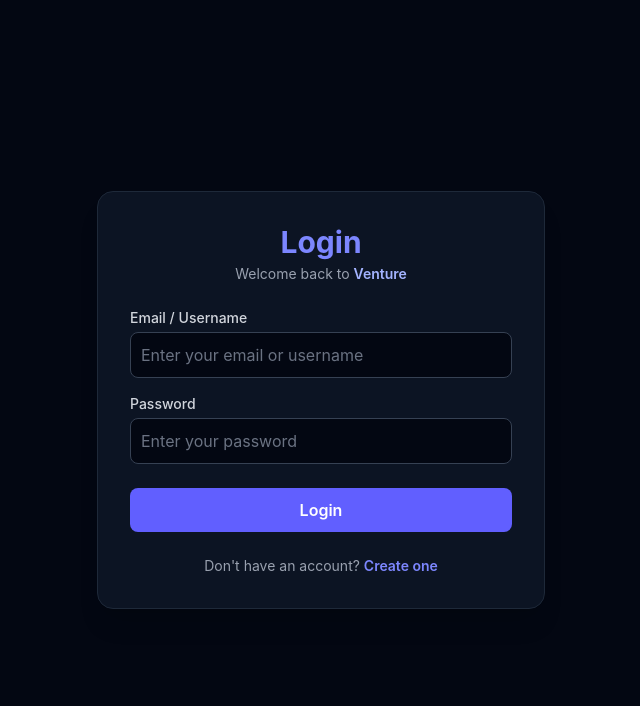
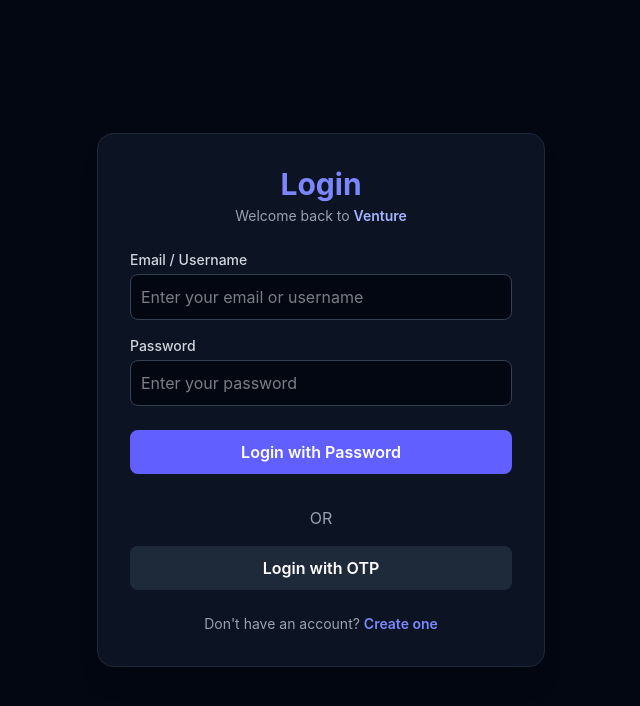
Before and after one commit to Namankumar608x/Venture, a React (Vite) app in the folder Frontend/: page / in a window 1280 px wide. Shown: the top 706 px of the page, without its empty margins (319-959 px from the left). Built offline with nearby package versions, Linux system fonts and the light colour scheme; no server answers.

Commit message:
node mailer frontend done

```diff
--- a/Frontend/src/components/login.jsx
+++ b/Frontend/src/components/login.jsx
@@ -1,119 +1,211 @@
-// src/components/Login.jsx
 import React, { useState, useEffect } from "react";
 import { Link, useNavigate } from "react-router-dom";
 import axios from "axios";
-import {jwtDecode} from "jwt-decode";
+import { jwtDecode } from "jwt-decode";
 import axiosInstance from "../utils/axiosInstance";
+
 function Login() {
   const [formData, setFormData] = useState({
     emailOrUsername: "",
     password: "",
   });
+
   const [message, setMessage] = useState("");
+  const [otp, setOtp] = useState("");
+  const [otpSent, setOtpSent] = useState(false);
+  const [loadingOtp, setLoadingOtp] = useState(false);
+
   const navigate = useNavigate();
 
-  // If user already has a valid token, go to home
+  // Auto-login if token exists
   useEffect(() => {
     const token = localStorage.getItem("accessToken");
-    if (!token) return; // no token -> stay on login
+    if (!token) return;
+
     try {
       const payload = jwtDecode(token);
       if (payload.exp && Date.now() / 1000 < payload.exp) {
-        // token valid -> set default header and navigate
         axios.defaults.headers.common["Authorization"] = `Bearer ${token}`;
         navigate("/home", { replace: true });
       } else {
-        // token expired -> clean up
         localStorage.removeItem("accessToken");
         delete axios.defaults.headers.common["Authorization"];
       }
-    } catch (err) {
-      // malformed token
+    } catch {
       localStorage.removeItem("accessToken");
       delete axios.defaults.headers.common["Authorization"];
     }
-    // eslint-disable-next-line react-hooks/exhaustive-deps
-  }, []);
+  }, [navigate]);
 
   const handleChange = (e) => {
     setFormData({ ...formData, [e.target.name]: e.target.value });
   };
 
+  /* ---------------- PASSWORD LOGIN (UNCHANGED) ---------------- */
   const handleSubmit = async (e) => {
     e.preventDefault();
     setMessage("");
+
     try {
       const res = await axiosInstance.post("/auth/login", {
         email: formData.emailOrUsername,
         password: formData.password,
       });
-    console.log("Access token BEFORE saving:", res.data.accessToken);
-
-      // Save token BEFORE navigation (single canonical key)
 
       const token = res.data.accessToken;
-console.log("Token variable:", token);
 
       if (token) {
         localStorage.setItem("accessToken", token);
         localStorage.setItem("refreshToken", res.data.refreshToken || "");
         localStorage.setItem("user", JSON.stringify(res.data.user || {}));
-        // set axios default header
         axios.defaults.headers.common["Authorization"] = `Bearer ${token}`;
       }
 
-      setMessage("Login successful");
-      console.log("Login response:", res.data);
       navigate("/home", { replace: true });
     } catch (err) {
-      console.error("Login error:", err);
       setMessage(err.response?.data?.error || "Invalid credentials");
+    }
+  };
+
+  /* ---------------- SEND OTP ---------------- */
+  const handleSendOtp = async () => {
+    if (!formData.emailOrUsername) {
+      setMessage("Please enter your email first");
+      return;
+    }
+
+    try {
+      setLoadingOtp(true);
+      setMessage("");
+
+      await axiosInstance.post("/auth/send-otp", {
+        email: formData.emailOrUsername,
+      });
+
+      setOtpSent(true);
+      setMessage("OTP sent to your email");
+    } catch (err) {
+      setMessage(err.response?.data?.message || "Failed to send OTP");
+    } finally {
+      setLoadingOtp(false);
+    }
+  };
+
+  /* ---------------- VERIFY OTP ---------------- */
+  const handleVerifyOtp = async () => {
+    if (!otp) {
+      setMessage("Please enter OTP");
+      return;
+    }
+
+    try {
+      setLoadingOtp(true);
+
+      const res = await axiosInstance.post("/auth/verify-otp", {
+        email: formData.emailOrUsername,
+        otp,
+      });
+
+      const token = res.data.accessToken;
+
+      localStorage.setItem("accessToken", token);
+      localStorage.setItem("refreshToken", res.data.refreshToken || "");
+      localStorage.setItem("user", JSON.stringify(res.data.user || {}));
+
+      axios.defaults.headers.common["Authorization"] = `Bearer ${token}`;
+
+      navigate("/home", { replace: true });
+    } catch (err) {
+      setMessage(err.response?.data?.message || "OTP verification failed");
+    } finally {
+      setLoadingOtp(false);
     }
   };
 
   return (
     <div className="min-h-screen flex items-center justify-center bg-gray-950 text-gray-100">
       <div className="bg-gray-900/80 border border-gray-800 p-8 rounded-2xl shadow-xl w-full max-w-md backdrop-blur">
-        <h1 className="text-3xl font-bold text-center text-indigo-400 mb-1">Login</h1>
+        <h1 className="text-3xl font-bold text-center text-indigo-400 mb-1">
+          Login
+        </h1>
         <p className="text-center text-sm text-gray-400 mb-6">
           Welcome back to <span className="font-semibold text-indigo-300">Venture</span>
         </p>
 
         <form className="space-y-4" onSubmit={handleSubmit}>
           <div>
-            <label className="block text-sm font-medium text-gray-300">Email / Username</label>
+            <label className="block text-sm font-medium text-gray-300">
+              Email / Username
+            </label>
             <input
               type="text"
+              name="emailOrUsername"
+              value={formData.emailOrUsername}
+              onChange={handleChange}
               placeholder="Enter your email or username"
-              className="w-full mt-1 p-2.5 bg-gray-950 border border-gray-700 rounded-lg focus:outline-none focus:ring-2 focus:ring-indigo-500 text-gray-100 placeholder-gray-500"
+              className="w-full mt-1 p-2.5 bg-gray-950 border border-gray-700 rounded-lg focus:outline-none focus:ring-2 focus:ring-indigo-500"
               required
-              value={formData.emailOrUsername}
-              name="emailOrUsername"
-              onChange={handleChange}
             />
           </div>
 
           <div>
-            <label className="block text-sm font-medium text-gray-300">Password</label>
+            <label className="block text-sm font-medium text-gray-300">
+              Password
+            </label>
             <input
               type="password"
+              name="password"
+              value={formData.password}
+              onChange={handleChange}
               placeholder="Enter your password"
-              className="w-full mt-1 p-2.5 bg-gray-950 border border-gray-700 rounded-lg focus:outline-none focus:ring-2 focus:ring-indigo-500 text-gray-100 placeholder-gray-500"
-              required
-              value={formData.password}
-              name="password"
-              onChange={handleChange}
+              className="w-full mt-1 p-2.5 bg-gray-950 border border-gray-700 rounded-lg focus:outline-none focus:ring-2 focus:ring-indigo-500"
             />
           </div>
 
+          {/* PASSWORD LOGIN */}
           <button
             type="submit"
-            className="w-full bg-indigo-500 hover:bg-indigo-600 text-white py-2.5 rounded-lg font-semibold mt-2 transition-colors"
+            className="w-full bg-indigo-500 hover:bg-indigo-600 text-white py-2.5 rounded-lg font-semibold mt-2"
           >
-            Login
+            Login with Password
           </button>
 
-          {message && <p className="text-center mt-4 text-sm text-red-400">{message}</p>}
+          <div className="text-center my-4 text-gray-400">OR</div>
+
+          {/* OTP LOGIN */}
+          {!otpSent ? (
+            <button
+              type="button"
+              onClick={handleSendOtp}
+              disabled={loadingOtp}
+              className="w-full bg-gray-800 hover:bg-gray-700 text-white py-2.5 rounded-lg font-semibold"
+            >
+              {loadingOtp ? "Sending OTP..." : "Login with OTP"}
+            </button>
+          ) : (
+            <>
+              <input
+                type="text"
+                placeholder="Enter OTP"
+                value={otp}
+                onChange={(e) => setOtp(e.target.value)}
+                className="w-full mt-3 p-2.5 bg-gray-950 border border-gray-700 rounded-lg"
+              />
+
+              <button
+                type="button"
+                onClick={handleVerifyOtp}
+                disabled={loadingOtp}
+                className="w-full mt-3 bg-green-600 hover:bg-green-700 text-white py-2.5 rounded-lg"
+              >
+                {loadingOtp ? "Verifying..." : "Verify OTP"}
+              </button>
+            </>
+          )}
+
+          {message && (
+            <p className="text-center mt-4 text-sm text-red-400">{message}</p>
+          )}
         </form>
 
         <p className="text-sm text-center mt-6 text-gray-400">
```
